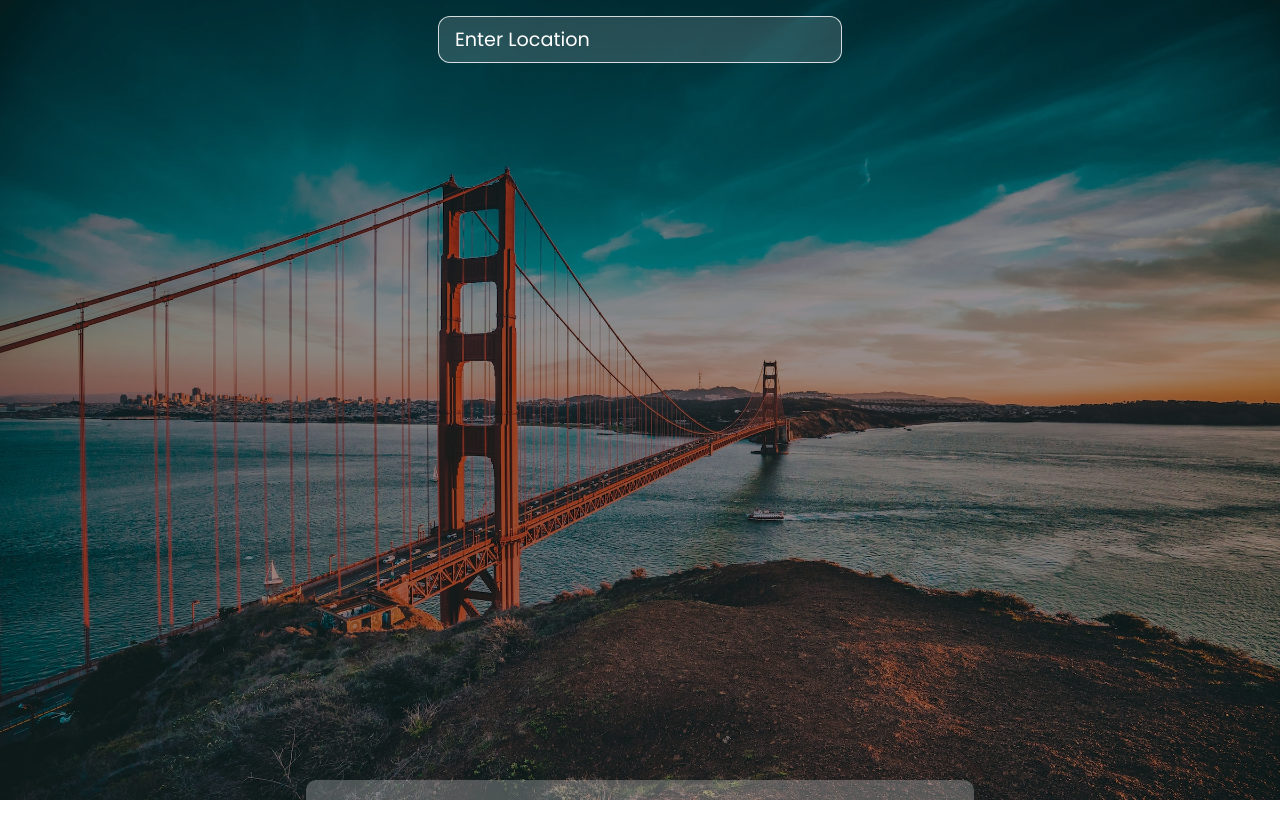
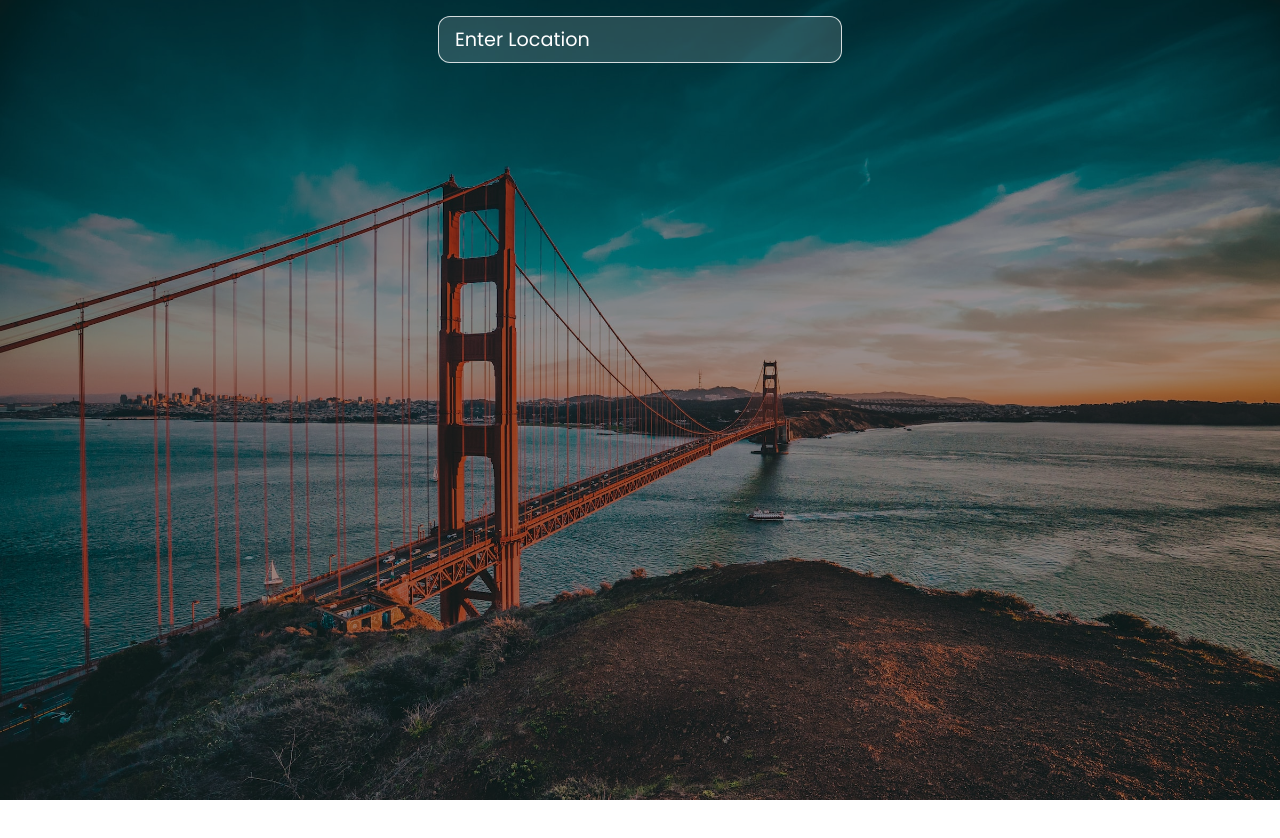
Before and after one commit to koller-m/weather-app-react, a React (Create React App) app: page / in a window 1280 px wide. Shown: the top 838 px of the page. Built offline with nearby package versions, Linux system fonts and the light colour scheme.

Commit message:
Hide weather until a city is requested

```diff
--- a/src/App.js
+++ b/src/App.js
@@ -59,6 +59,7 @@ function App() {
             <p>{forecast}</p>
           </div>
         </div>
+        {show &&
           <div className="bottom">
             <div className="feels">
               <p>{feelsLike} {show && <span>°F</span>}</p>
@@ -73,6 +74,7 @@ function App() {
               <p>Wind Speed</p>
             </div>
           </div>
+        }
       </div>
     </div>
   );
```
Lines whose indentation alone changed are shown as unchanged.
